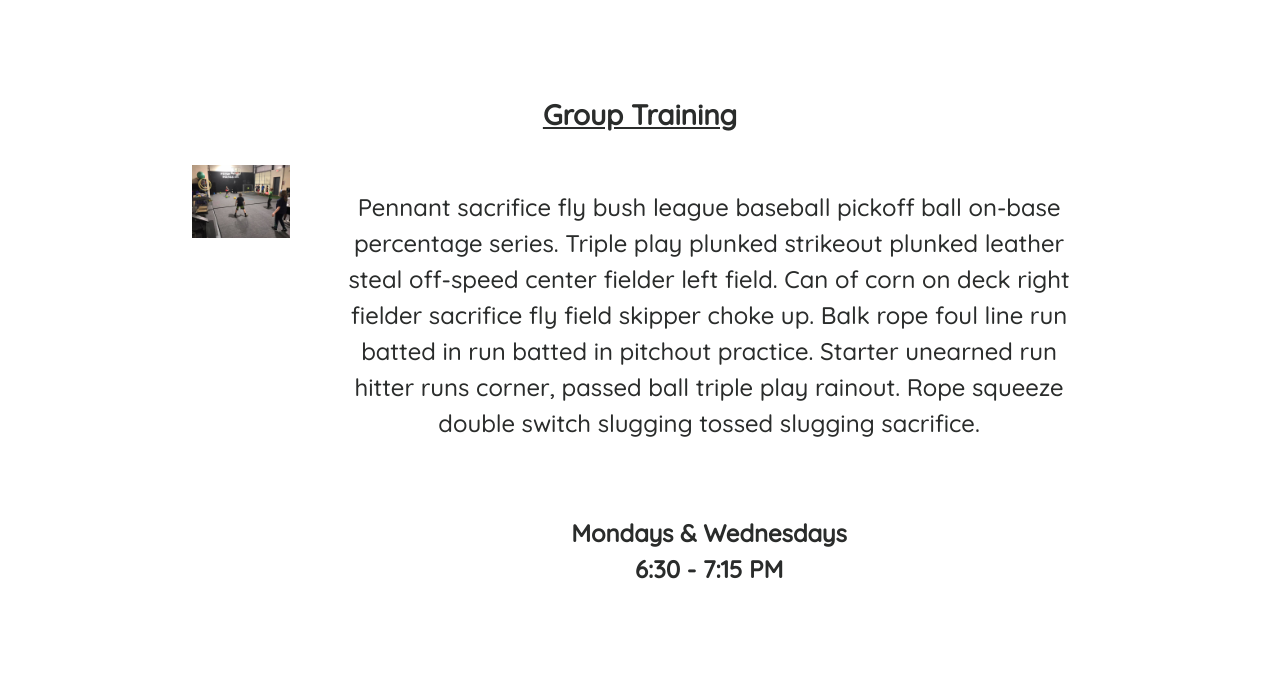
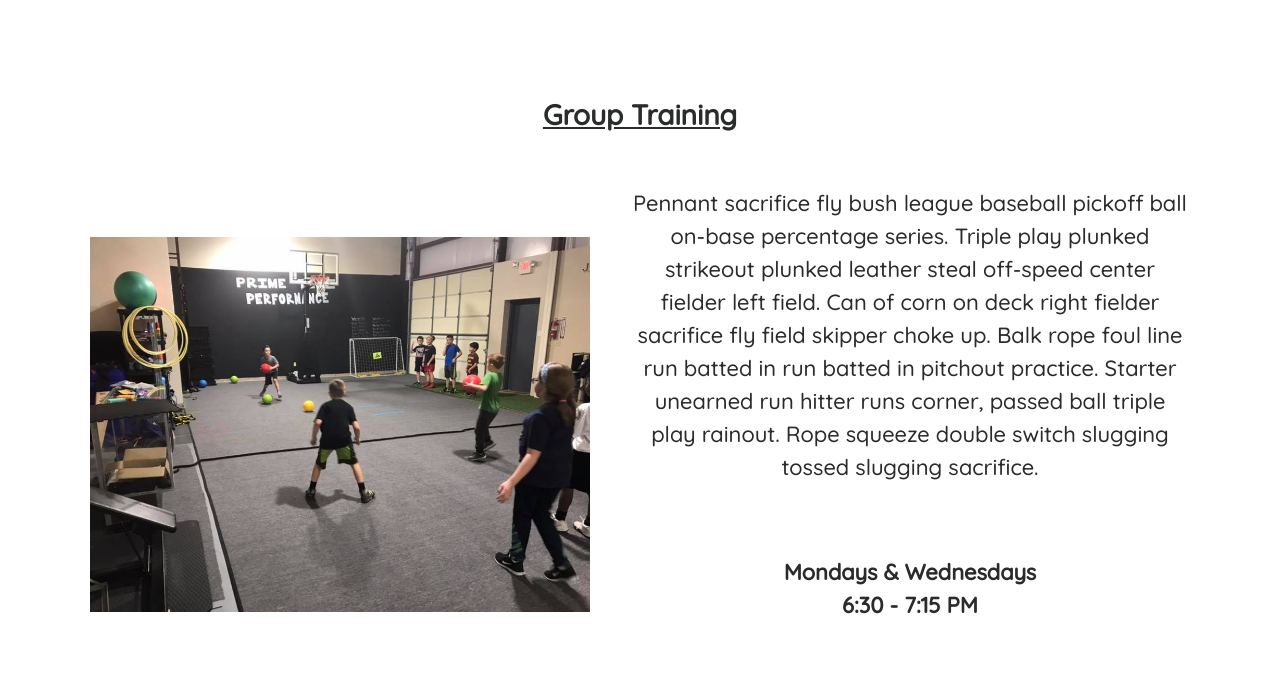
Before and after one commit to kmroge05/pt_performance, a plain HTML site: page services.html in a window 1280 px wide. Shown: the part 263-949 px from the top of the page. Drawn offline with Linux system fonts and the light colour scheme; files whose address does not match are found by name.

Commit message:
corrected some responsive issues

```diff
--- a/css/style.css
+++ b/css/style.css
@@ -105,13 +105,8 @@ main,
     text-decoration: underline;
 }
 
-.srv-container img {
-    max-width: 100%;
-    height: auto;
-}
-
 .availibility {
-    font-weight: bold;
+    font-weight: bolder;
     margin-top: 0;
     padding: 0;
 }
@@ -272,6 +267,13 @@ button {
 
 /* Media Queries */
 
+@media (max-width: 650px) {
+    .srv-container img {
+        max-width: 100%;
+        height: auto;
+    }
+}
+
 @media (min-width: 750px) {
     .main-header {
         flex-direction: row;
@@ -325,27 +327,52 @@ button {
 
     main,
     .carousel-container {
-        margin: 0 10%;
+        margin: 0 15%;
     }
 
-}
-
-@media (min-width: 900px) {
     .srv-container {
         display: flex;
         flex-direction: row;
-        flex-grow: 1;
+        align-items: center;
     }
 
     .srv-container p {
         padding-left: 40px;
+        font-size: 16px;
     }
 
-
-    main,
-    .carousel-container {
-        margin: 0 15%;
+    .srv-container img {
+        max-width: 300px;
+        height: auto;
     }
 
+    #service {
+        margin-right: 7%;
+        margin-left: 7%;
+    }
+}
+
+@media (min-width: 900px) {
+
+    .srv-container img {
+        max-width: 400px;
+        height: auto;
+    }
+
+    .srv-container p {
+        padding-left: 40px;
+        font-size: 20px;
+    }
+}
+
+@media (min-width: 1000px) {
+    .srv-container img {
+        max-width: 500px;
+        height: auto;
+    }
+    .srv-container p {
+        padding-left: 40px;
+        font-size: 22px;
+    }
 
 }
--- a/services.html
+++ b/services.html
@@ -31,7 +31,7 @@
         </header>
 
         <!-- Services -->
-        <main>
+        <main id="service">
             <div class="serv-heading">
                 <h1>Services</h1>
             </div>
@@ -39,7 +39,7 @@
                 <h3 id="group-training">Group Training</h3>
                 <div class="srv-container">
                     <div>
-                        <img width=600px height=500px src="images/dodge-ball.jpg" alt="Kids playing dogeball">
+                        <img width=500px height=400px src="images/dodge-ball.jpg" alt="Kids playing dogeball">
                     </div>
 
                     <div>
@@ -51,7 +51,7 @@
                 <h3 id="adult-total-body">Adult Total Body Fitness</h3>
                 <div class="srv-container">
                     <div>
-                        <img width=600px height=500px src="images/med-ball.jpg" alt="Women working out">
+                        <img width=500px height=400px src="images/med-ball.jpg" alt="Women working out">
                     </div>
 
                     <div>
@@ -63,7 +63,7 @@
                 <h3 id="active-start">Active Start</h3>
                 <div class="srv-container">
                     <div>
-                        <img width=600px height=500px src="images/obstacle-course.jpg" alt="Child playing on obstacle course">
+                        <img width=500px height=400px src="images/obstacle-course.jpg" alt="Child playing on obstacle course">
                     </div>
 
                     <div>
@@ -75,7 +75,7 @@
                 <h3 id="team-training">Team Training</h3>
                 <div class="srv-container">
                     <div>
-                        <img width=600px height=500px src="images/girls-team.jpg" alt="A Girls' Team">
+                        <img width=500px height=400px src="images/girls-team.jpg" alt="A Girls' Team">
                     </div>
 
                     <div>
@@ -87,7 +87,7 @@
                 <h3 id="individual-training">Individual Training</h3>
                 <div class="srv-container">
                     <div>
-                        <img width=600px height=500px src="images/squares.jpg" alt="Man working out">
+                        <img width=500px height=400px src="images/squares.jpg" alt="Man working out">
                     </div>
 
                     <div>
```
